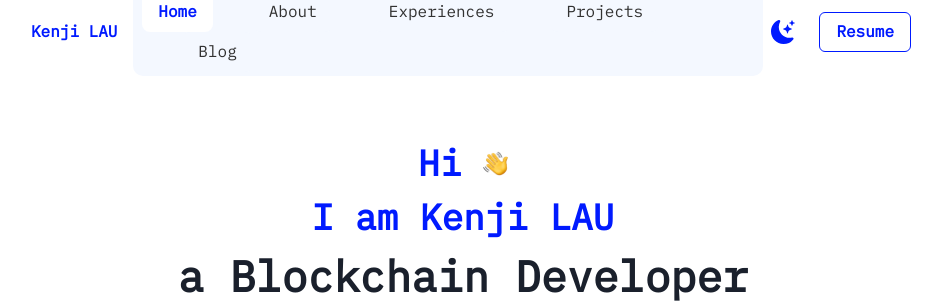
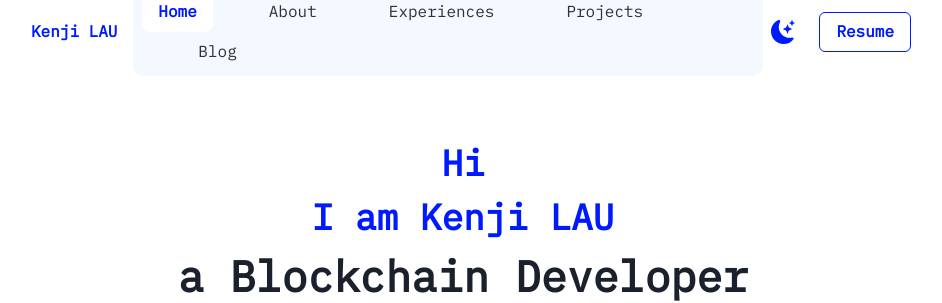
Before and after one commit to krouspy/portfolio-v2, a Next.js app: page / in a window 1280 px wide. Shown: the top 303 px of the page, without its empty margins (177-1119 px from the left). Built offline with nearby package versions, Linux system fonts and the light colour scheme.

Commit message:
remove waving hand

```diff
--- a/pages/index.tsx
+++ b/pages/index.tsx
@@ -1,6 +1,5 @@
 import type { NextPage } from 'next';
-import Image from 'next/image';
-import { Stack, Text, Icon, useBreakpointValue } from '@chakra-ui/react';
+import { Stack, Text, useBreakpointValue } from '@chakra-ui/react';
 import { useTheme } from '@/context/theme-context';
 import { SocialIcons, ButtonResume } from '@/components';
 
@@ -11,7 +10,7 @@ const Home: NextPage = () => {
     <Stack h="100%" align="center" px="7%" spacing="8">
       <Text fontSize={{ base: 'xl', md: '4xl' }} fontWeight="bold" align="center">
         <span style={{ color }}>
-          Hi <Image src="/waving-hand.jpg" alt="waving-hand" width="25" height="25" />
+          Hi
           <br /> I am Kenji LAU
         </span>
         <br />
```
Also changed, not shown: public/waving-hand.jpg (deleted).
